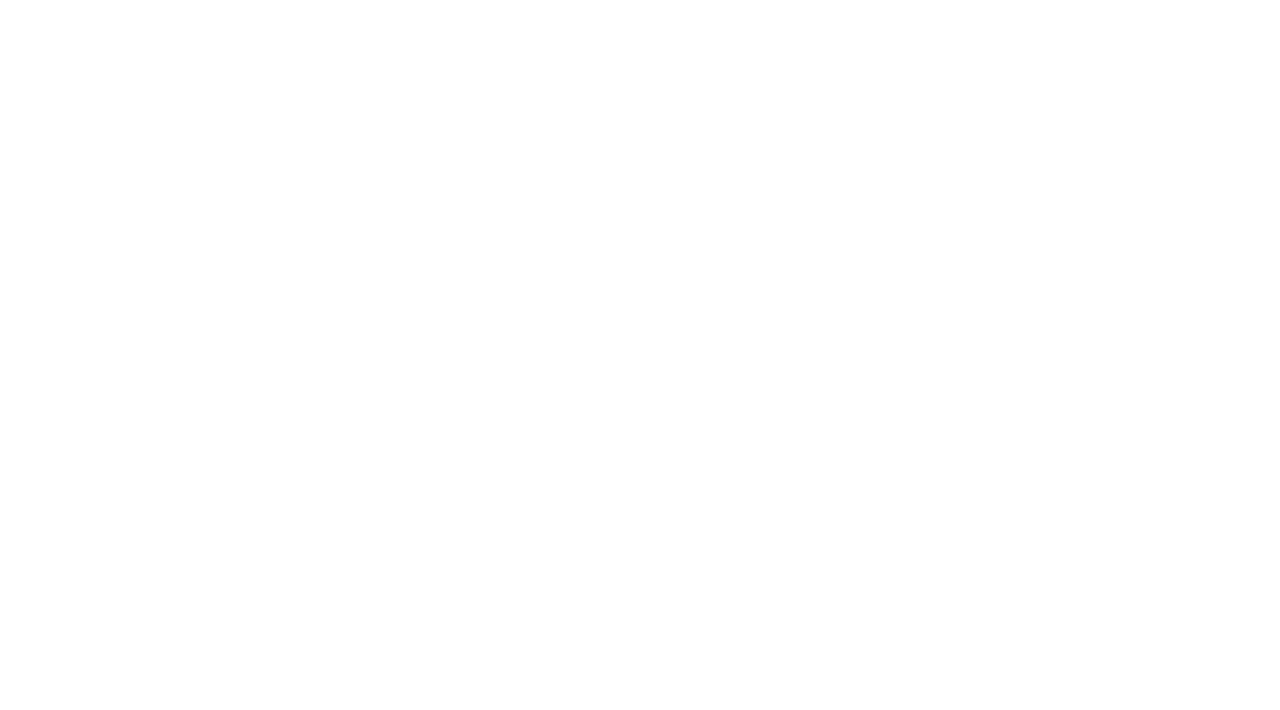
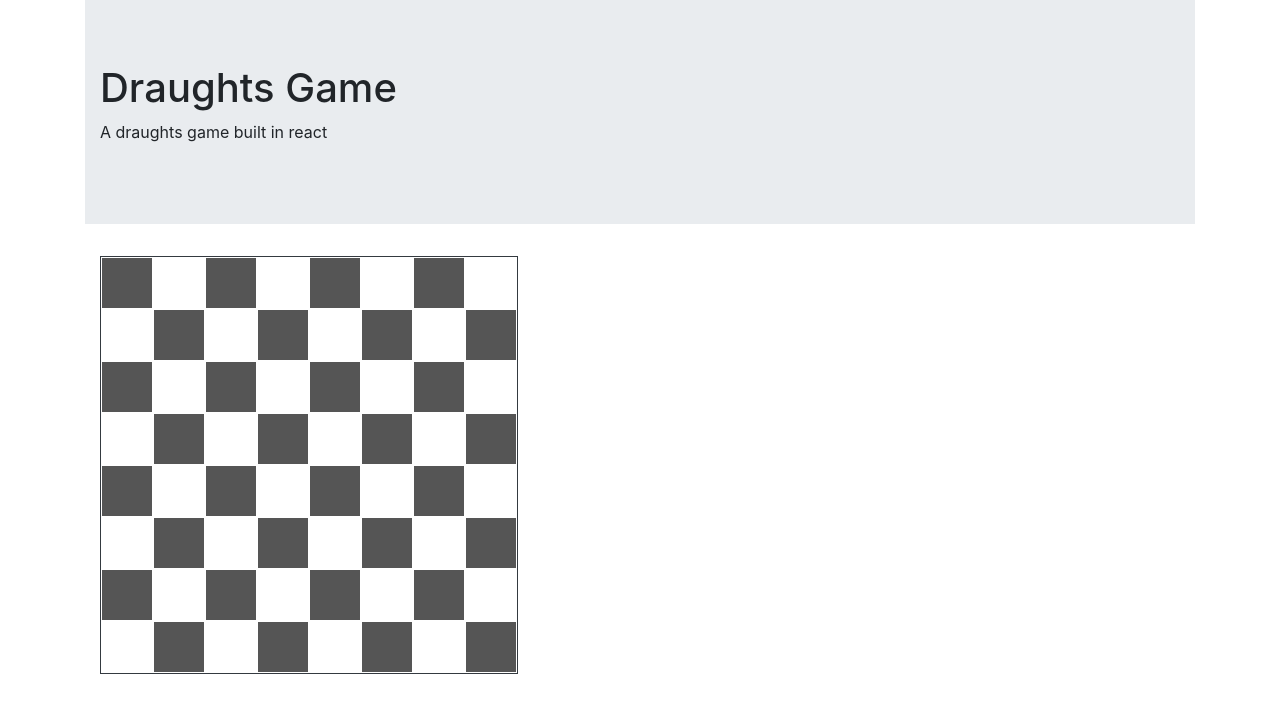
Before and after one commit to OllieRumbol/draughtsgame, a React app: page / in a window 1280 px wide. Built offline with nearby package versions, Linux system fonts and the light colour scheme.

Commit message:
board setup

```diff
--- a/package.json
+++ b/package.json
@@ -6,7 +6,9 @@
     "@testing-library/jest-dom": "^5.11.8",
     "@testing-library/react": "^11.2.2",
     "@testing-library/user-event": "^12.6.0",
+    "bootstrap": "^4.5.3",
     "react": "^17.0.1",
+    "react-bootstrap": "^1.4.0",
     "react-dom": "^17.0.1",
     "react-scripts": "4.0.1",
     "web-vitals": "^0.2.4"
--- a/public/index.html
+++ b/public/index.html
@@ -11,10 +11,9 @@
     />
     <link rel="apple-touch-icon" href="%PUBLIC_URL%/logo192.png" />
     <link rel="manifest" href="%PUBLIC_URL%/manifest.json" />
-    <title>React App</title>
+    <title>Draughts Game</title>
   </head>
   <body>
-    <noscript>You need to enable JavaScript to run this app.</noscript>
     <div id="root"></div>
   </body>
 </html>
--- a/src/components/App.js
+++ b/src/components/App.js
@@ -1,9 +1,21 @@
 import '../style/App.css';
+import 'bootstrap/dist/css/bootstrap.min.css';
+import Jumbotron from 'react-bootstrap/Jumbotron';
+import Container from 'react-bootstrap/Container';
+import Board from './Board';
 
 function App() {
   return (
-    <div className="App">
-
+    <div className="container fluid">
+      <Jumbotron fluid>
+        <Container>
+          <h1>Draughts Game</h1>
+          <p>
+            A draughts game built in react
+          </p>
+        </Container>
+      </Jumbotron>
+      <Board></Board>
     </div>
   );
 }
--- /dev/null
+++ b/src/components/Board.js
@@ -0,0 +1,47 @@
+import '../style/Board.css';
+import Square from './Square';
+
+export default function Board() {
+    const squares = [];
+
+    for (let index = 0; index < 8; index++) {
+        if (index % 2 === 0) {
+            squares.push(<tr>
+                <td><Square isBlack="true"></Square></td>
+                <td><Square></Square></td>
+                <td><Square isBlack="true"></Square></td>
+                <td><Square></Square></td>
+                <td><Square isBlack="true"></Square></td>
+                <td><Square></Square></td>
+                <td><Square isBlack="true"></Square></td>
+                <td><Square></Square></td>
+            </tr>
+            );
+        }
+        else {
+            squares.push(<tr>
+                <td><Square></Square></td>
+                <td><Square isBlack="true"></Square></td>
+                <td><Square></Square></td>
+                <td><Square isBlack="true"></Square></td>
+                <td><Square></Square></td>
+                <td><Square isBlack="true"></Square></td>
+                <td><Square></Square></td>
+                <td><Square isBlack="true"></Square></td>
+            </tr>
+            );
+        }
+
+
+    }
+
+    return (
+        <div className="container fluid">
+            <table>
+                <tbody class="border border-dark">
+                    {squares}
+                </tbody>
+            </table>
+        </div>
+    )
+}
--- /dev/null
+++ b/src/components/Counter.js
@@ -0,0 +1,7 @@
+import '../style/Counter.css';
+
+export default function Counter(){
+    return (
+        <div class="circle red center"></div>
+    )
+}
--- /dev/null
+++ b/src/components/Square.js
@@ -0,0 +1,15 @@
+import '../style/Square.css';
+import Counter from './Counter'
+
+export default function Square(props) {
+    const isBlack = props.isBlack;
+    const style = isBlack ? "square black" : "square";
+    const showCounter = props.showCounter;
+
+    return (
+        <div class={style}>
+
+        </div>
+    )
+
+}
--- /dev/null
+++ b/src/style/Counter.css
@@ -0,0 +1,10 @@
+.circle {
+    height: 50px;
+    width: 50px;
+    background-color: #555;
+    border-radius: 50%;
+}
+
+.red {
+    background-color: red;
+}
--- /dev/null
+++ b/src/style/Square.css
@@ -0,0 +1,8 @@
+.square {
+    height: 50px;
+    width: 50px;
+}
+
+.black {
+    background-color: #555;
+}
```
Also changed, not shown: src/style/Board.css (added), 2 other files.
